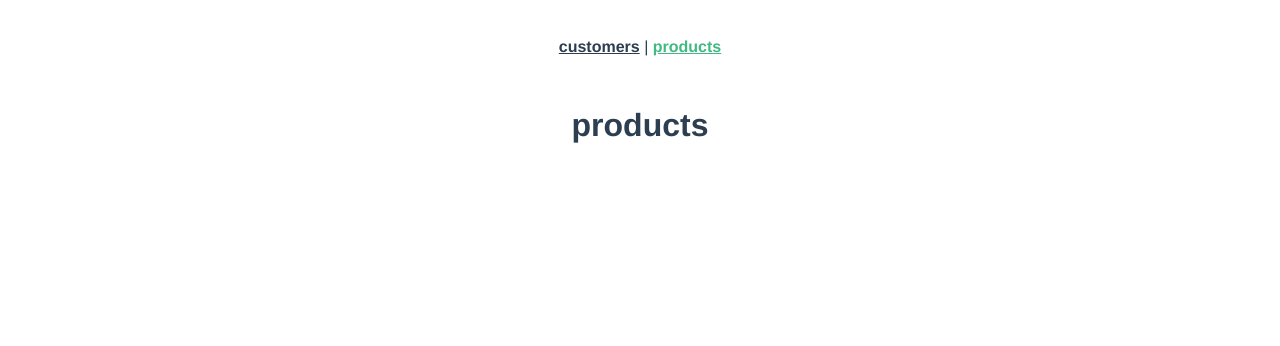
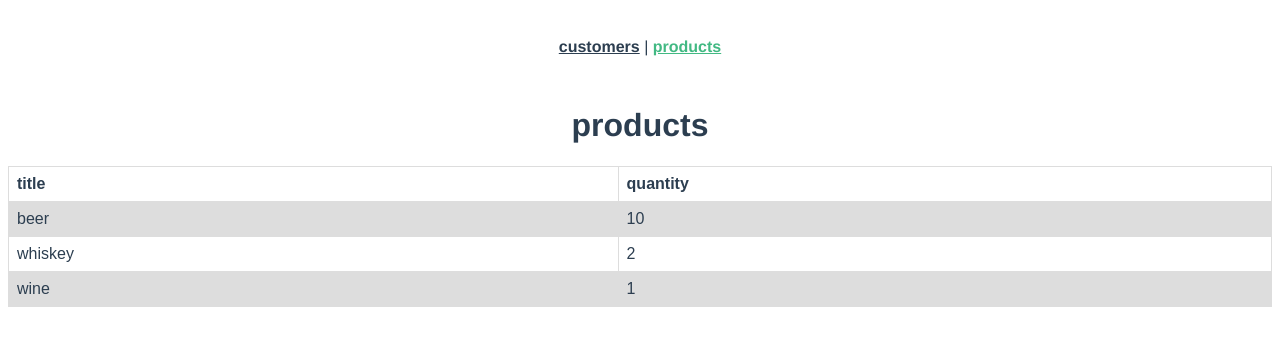
Before and after one commit to propelerzvizns/store, a Vue app: page /products in a window 1280 px wide. Shown: the top 346 px of the page. Built offline with nearby package versions, Linux system fonts and the light colour scheme.

Commit message:
listed products in app products

```diff
--- a/src/components/AppProducts.vue
+++ b/src/components/AppProducts.vue
@@ -1,10 +1,48 @@
 <template>
-<h1>products</h1>
+<div>
+    <h1>products</h1>
+<table>
+    <tr>
+        <th>title</th>
+        <th>quantity</th>
+    </tr>
+
+    <tr v-for="product in productsList" :key="product.id">
+        <td>{{product.title}}</td>
+        <td>{{product.quantity}}</td>
+    </tr>
+</table>
+</div>
 </template>
 
 <script>
 export default {
 
+    data(){
+
+        return {
+
+            productsList: [
+                {
+
+                    id: 1,
+                    title: 'beer',
+                    quantity: 10
+                },
+
+                {
+                    id: 2,
+                    title: 'whiskey',
+                    quantity: 2
+                },
+                {
+                    id: 3,
+                    title: 'wine',
+                    quantity: 1
+                }
+                ]
+        }
+    }
 }
 </script>
 
--- a/src/services/CustomerServices.js
+++ b/src/services/CustomerServices.js
@@ -28,10 +28,9 @@ class CustomerServices {
 
     getCustomerById(id){
       return  customers.find((customer) => {
-          console.log({ id, customerId: customer.id })
           return customer.id == id
         });
-    //    console.log({user});
+
 
         }
 }
```
